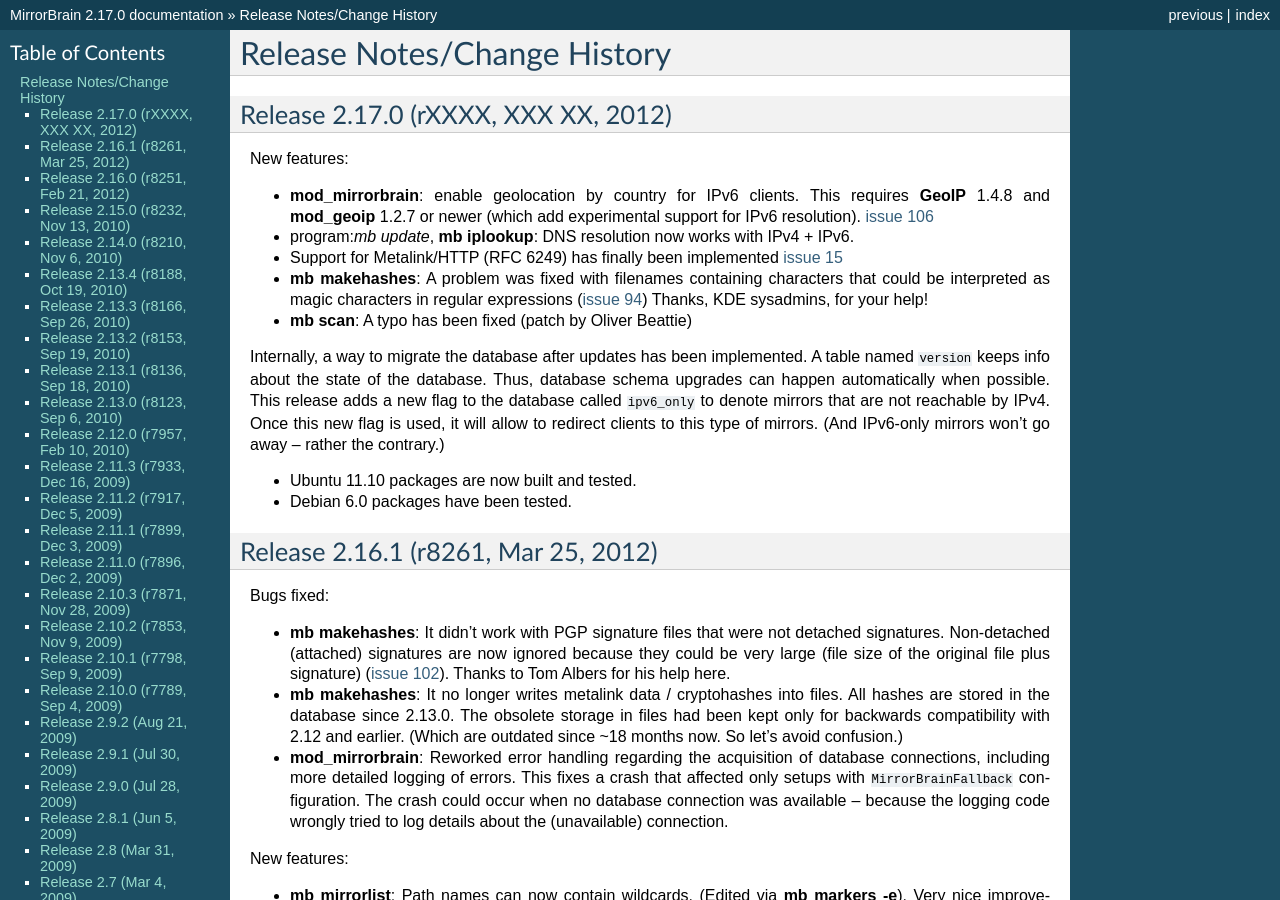
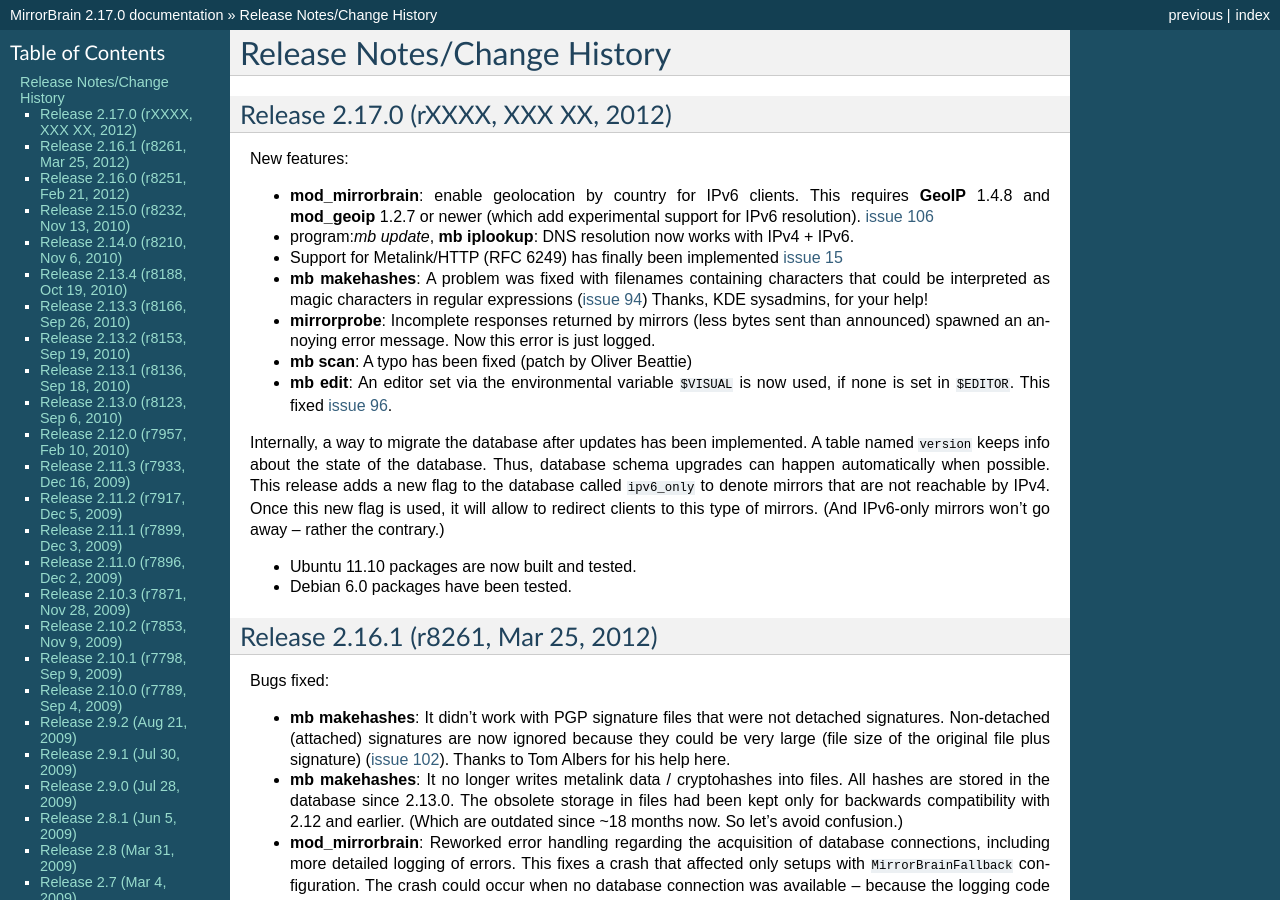
Before and after one commit to hayalci/mirrorbrain, a Sphinx documentation site: the page built from docs/changes.rst, in a window 1280 px wide and 900 px high. Built offline with Sphinx 7.4.7, drawn with Linux system fonts in a browser that asks for light colours.

Commit message:
update release notes
git-svn-id: http://svn.mirrorbrain.org/svn/mirrorbrain/trunk@8276 2d291e14-ff0c-0410-a3fa-d5caa9871f55

```diff
--- a/docs/changes.rst
+++ b/docs/changes.rst
@@ -22,7 +22,14 @@
   characters that could be interpreted as magic characters in regular
   expressions (`issue 94`_) Thanks, KDE sysadmins, for your help!
 
+* :program:`mirrorprobe`: Incomplete responses returned by mirrors (less
+  bytes sent than announced) spawned an annoying error message. Now this error
+  is just logged.
+
 * :program:`mb scan`: A typo has been fixed (patch by Oliver Beattie)
+
+* :program:`mb edit`: An editor set via the environmental variable ``$VISUAL``
+  is now used, if none is set in ``$EDITOR``. This fixed `issue 96`_.
 
 
 
@@ -40,6 +47,7 @@
 
 .. _`issue 15`: http://mirrorbrain.org/issues/issue15
 .. _`issue 94`: http://mirrorbrain.org/issues/issue94
+.. _`issue 96`: http://mirrorbrain.org/issues/issue96
 .. _`issue 102`: http://mirrorbrain.org/issues/issue102
 .. _`issue 106`: http://mirrorbrain.org/issues/issue106
 
```
